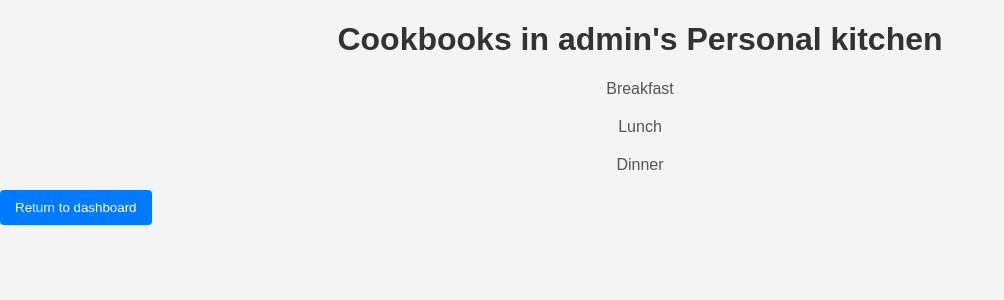
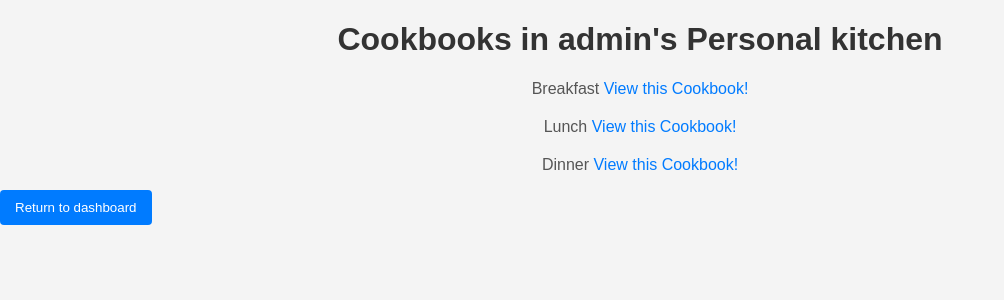
Before and after one commit to npatel126/Recipe-Community-, a PHP site: page /view_kitchen.php?link=1 in a window 1280 px wide. Shown: the top 300 px of the page, without its empty margins (0-1004 px from the left). Run offline with PHP 8.4, Linux system fonts and the light colour scheme; a user stored in the database is signed in; data comes from the database, SQL or seed files in the repository; data that the repository does not hold is empty.

Commit message:
Refactored to use a key/value array for cookbookID
This allows us to keep the cookbook_id and cookbook_name together and
just generally makes things a little easier and cleaner.

```diff
--- a/www/view_kitchen.php
+++ b/www/view_kitchen.php
@@ -41,17 +41,17 @@ if (isset($_SESSION["username"]) && $_SESSION["loggedin"] == TRUE) {
     }
 
     $uname = $_SESSION["username"];
-    $cookbook_names = array();
+    $cookbook_ids = array();
     while ($stmt->fetch()) {
-        array_push($cookbook_names, $cookbook_name);
+        $cookbook_ids[$cookbook_id] = $cookbook_name;
     }
 
     $stmt->close();
     mysqli_close($connect);
 
     print("<h1>Cookbooks in $uname's $kitchen_name kitchen</h1>");
-    for ($i = 0; $i < sizeof($cookbook_names); $i++) {
-        print("<p>$cookbook_names[$i]</p>");
+    foreach ($cookbook_ids as $cookbook_id => $cookbook_name) {
+        print("<p>$cookbook_name <a href=\"view_cookbook.php?link=$cookbook_id\">View this Cookbook!</a></p>");
     }
 
     ?>
```
